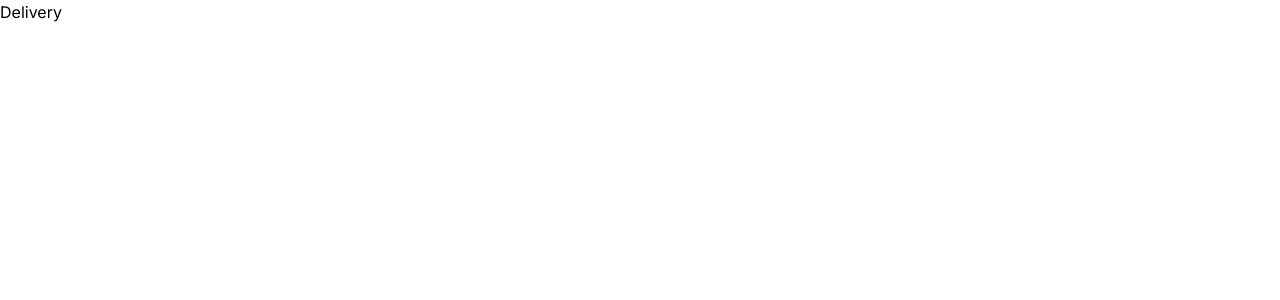
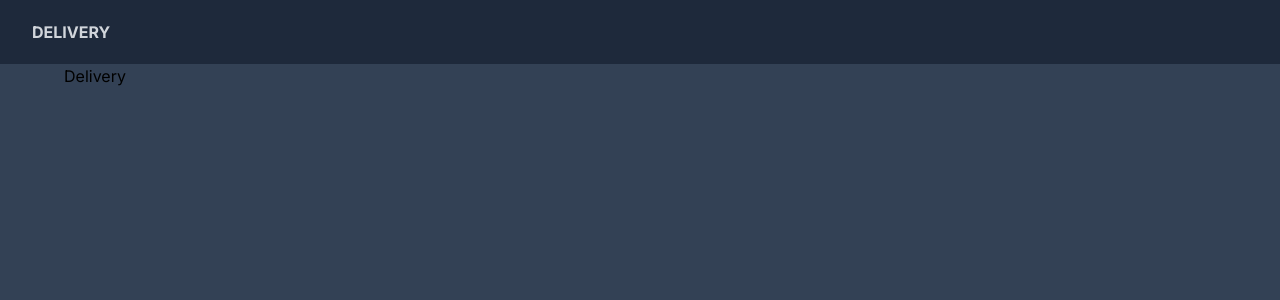
Before and after one commit to EagleJhow/delivery, a Next.js app: page / in a window 1280 px wide. Shown: the top 300 px of the page. Built offline with nearby package versions, Linux system fonts and the light colour scheme.

Commit message:
Add navbar

```diff
--- /dev/null
+++ b/src/app/components/NavBar.tsx
@@ -0,0 +1,14 @@
+import Link from "next/link";
+
+function NavBar() {
+    return (
+        <nav className='fixed top-0 w-full flex items-center py-2 px-8 justify-between z-50 bg-slate-800 text-gray-300'>
+          <Link href="/" className='uppercase font-bold text-md h-12 flex items-center'>
+            Delivery
+          </Link>
+
+        </nav>
+    )
+}
+
+export default NavBar;
--- a/src/app/layout.tsx
+++ b/src/app/layout.tsx
@@ -1,6 +1,7 @@
 import type { Metadata } from "next";
 import { Inter } from "next/font/google";
 import "./globals.css";
+import NavBar from './components/NavBar'
 
 const inter = Inter({ subsets: ["latin"] });
 
@@ -16,7 +17,10 @@
 }>) {
   return (
     <html lang="en">
-      <body className={inter.className}>{children}</body>
+      <body className={inter.className}>
+          <NavBar/>
+        <main className='bg-slate-700 h-screen p-16'>{children}</main>
+      </body>
     </html>
   );
 }
--- a/src/app/page.tsx
+++ b/src/app/page.tsx
@@ -2,9 +2,9 @@
 
 export default function Home() {
   return (
-   <main>
+   <div>
     <h1>Delivery</h1>
-   </main>
+   </div>
 
   );
 }
```
